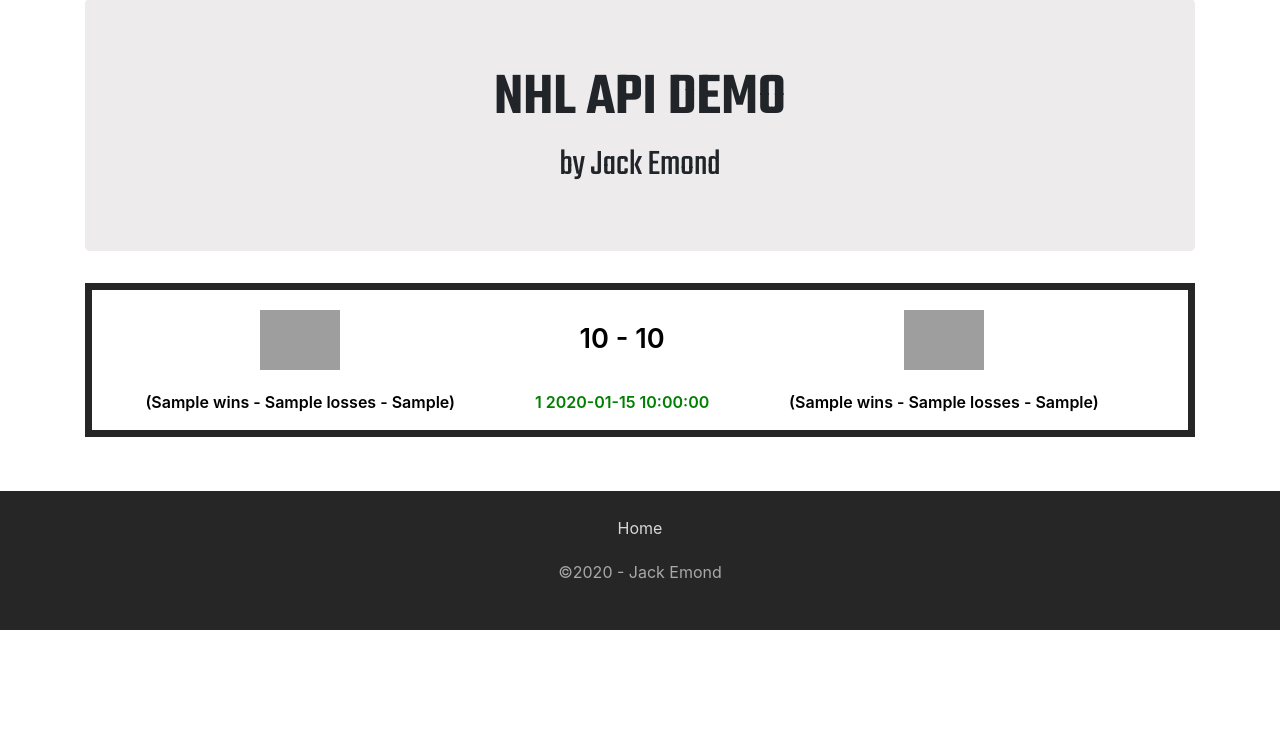
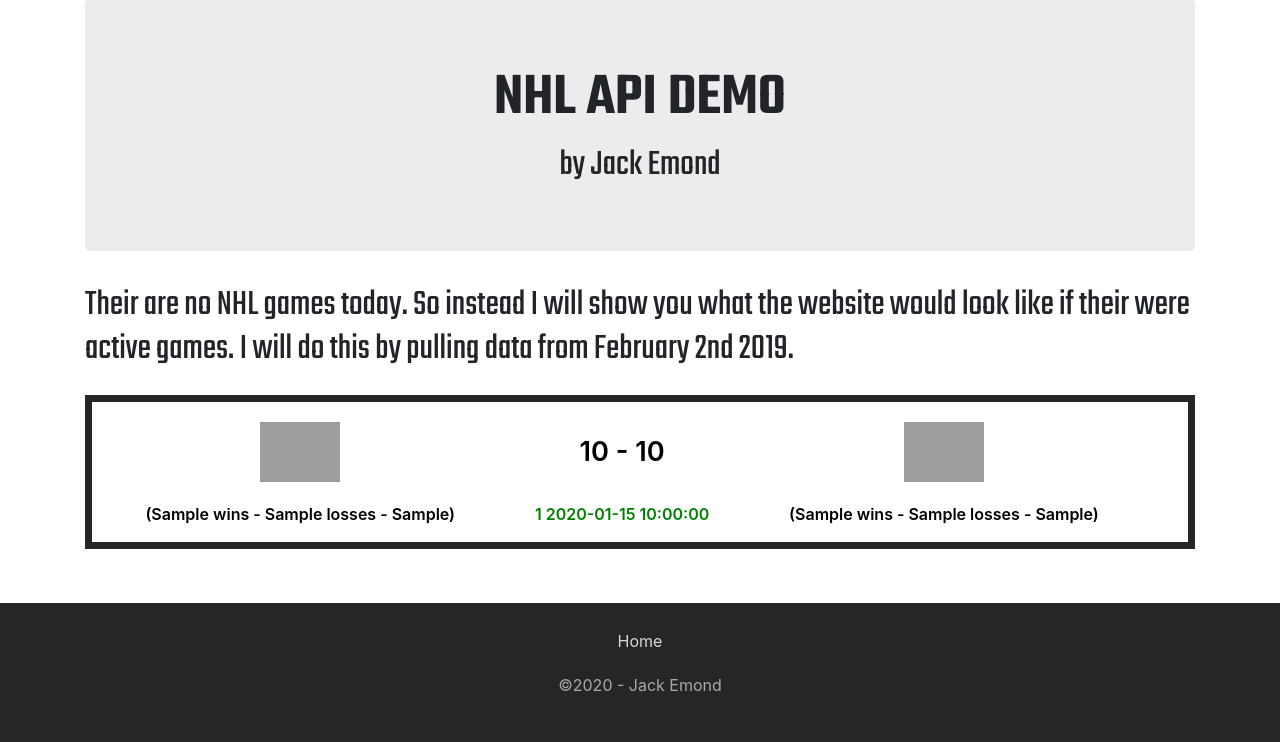
Before and after one commit to JackEmond/NHLAPI, a Flask app: page / in a window 1280 px wide. Shown: the part 111-853 px from the top of the page. Before the commit the page ends 741 px from the top, so only its background shows below. Run offline with Flask 2, Linux system fonts and the light colour scheme; a database or web service that is not in the repository returns one stand-in record (values such as "Sample title"); data that the repository does not hold is empty; some libraries are stand-ins or nearby versions; grey boxes are pictures that could not be loaded.

Commit message:
Added example if no games are being played that day

```diff
--- a/app.py
+++ b/app.py
@@ -22,7 +22,6 @@
 
     if gamestate == 'Preview': #game has not started
         time = json_data['gameData']['datetime']['dateTime']
-        print(time)
         d = dt.strptime(time, '%Y-%m-%dT%H:%M:%SZ')
         # time is in grenwich mean time. Therefore convert it to est
         hour = int(d.strftime('%I')) + 7
@@ -54,8 +53,14 @@
 
     #Create An array to store the data
     game_stats = []
+    are_their_games_today = 'yes'
 
     #Find Each teams name, goals_scored, and record for all games occuring today
+    if live_games:
+        url = 'https://statsapi.web.nhl.com/api/v1/schedule?startDate=2019-02-02&endDate=2019-02-02'
+        live_games = requests.get(url).json()
+        are_their_games_today = 'no'
+
     for game_stat in live_games['dates'][0]['games']:
         gamestate = game_status(game_stat['gamePk'])
         game_stats.append([
@@ -74,16 +79,19 @@
 
                     game_stat['gamePk'],                            # Game ID (so when you click the game it goes to the gamestats page) {10}
                     gamestate,       # Game Status (eg. Live/Preview/Final)  {11}
-                   ])
-
+                ])
 
     """Renders the home page."""
     return render_template(
         'index.html',
         title='Home Page',
         game_stats = game_stats,
+        are_their_games_today = are_their_games_today,
         year=datetime.date.today().strftime("%Y")
     )
+
+
+
 
 # Individual Game Page
 @app.route('/gamestats/<gamePk>')
@@ -100,7 +108,7 @@
     home_team_stats_api ='https://statsapi.web.nhl.com/api/v1/teams/' + str(home_id) + '?expand=team.stats'
     home_team_stats_json_data = requests.get(home_team_stats_api).json()['teams'][0]['teamStats'][0]['splits'][0]['stat']
 
-     # Get away team api
+    # Get away team api
     away_id = json_data['gameData']['teams']['away']['id']
     #away_team_stats_api ='https://statsapi.web.nhl.com/api/v1/schedule?teamId=' + str(away_id)
     away_team_stats_api ='https://statsapi.web.nhl.com/api/v1/teams/' + str(away_id) + '?expand=team.stats'
@@ -215,13 +223,13 @@
 
 
     return render_template(
-         'gamestats.html',
-         title='Game Stats',
-         away_player_stats = away_player_stats,
-         away_goalie_stats = away_goalie_stats,
-         home_player_stats = home_player_stats,
-         home_goalie_stats = home_goalie_stats,
-         highlights_data = highlights_data,
+        'gamestats.html',
+        title='Game Stats',
+        away_player_stats = away_player_stats,
+        away_goalie_stats = away_goalie_stats,
+        home_player_stats = home_player_stats,
+        home_goalie_stats = home_goalie_stats,
+        highlights_data = highlights_data,
         awayteam = awayteam,
         hometeam = hometeam,
         home_score = home_score,
--- a/templates/index.html
+++ b/templates/index.html
@@ -5,6 +5,12 @@
     <h1> NHL API DEMO</h1>
     <h2> by Jack Emond</h2>
 </div>
+
+{% if are_their_games_today == 'no' %}
+<h2>Their are no NHL games today. So instead I will show you what the website would look like if their were active games. I will do this by pulling data
+    from February 2nd 2019.</h2>
+<br>
+{% endif %}
 
 <div class="boxes">
     {% for element in game_stats %}
@@ -34,4 +40,5 @@
     {% endfor %}
 </div>
 
+
 {% endblock %}
--- a/templates/layout.html
+++ b/templates/layout.html
@@ -39,6 +39,7 @@
 
     <script src="https://code.jquery.com/jquery-3.2.1.slim.min.js" integrity="sha384-KJ3o2DKtIkvYIK3UENzmM7KCkRr/rE9/Qpg6aAZGJwFDMVNA/GpGFF93hXpG5KkN" crossorigin="anonymous"></script>
     <script src="https://cdnjs.cloudflare.com/ajax/libs/popper.js/1.12.9/umd/popper.min.js" integrity="sha384-ApNbgh9B+Y1QKtv3Rn7W3mgPxhU9K/ScQsAP7hUibX39j7fakFPskvXusvfa0b4Q" crossorigin="anonymous"></script>
+
     <!-- Used for game stats player stats tabs-->
     <script src="https://maxcdn.bootstrapcdn.com/bootstrap/4.0.0/js/bootstrap.min.js" integrity="sha384-JZR6Spejh4U02d8jOt6vLEHfe/JQGiRRSQQxSfFWpi1MquVdAyjUar5+76PVCmYl" crossorigin="anonymous"></script>
 </body>
```
Also changed, not shown: README.md.
